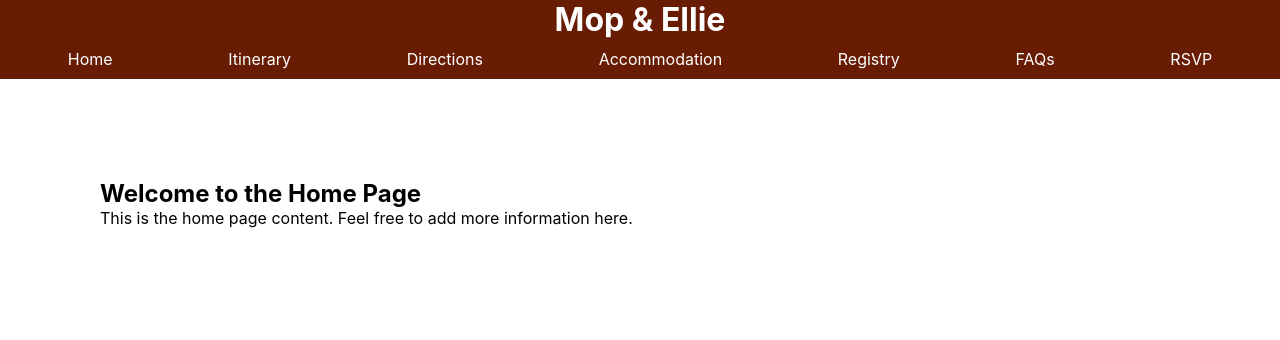
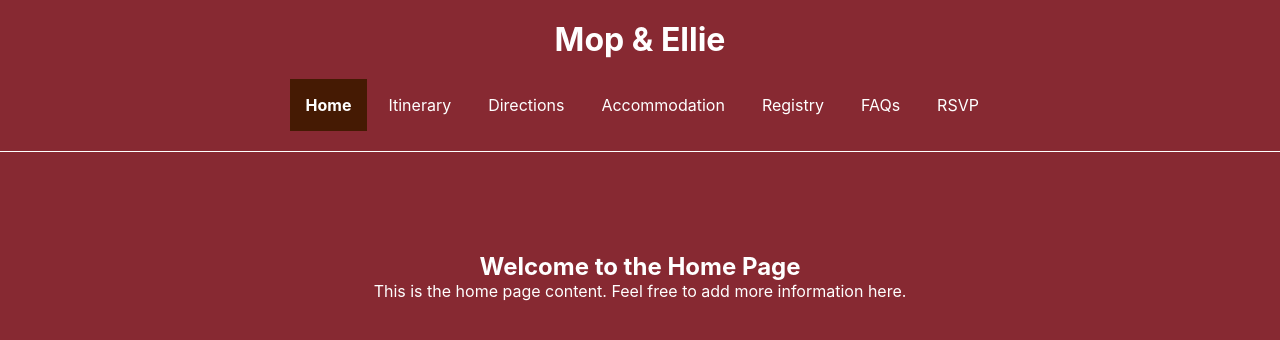
Before and after one commit to rjh-mopjones/wdst_fe, a React (Create React App) app in the folder wedsite/: page / in a window 1280 px wide. Shown: the top 340 px of the page. Built offline with nearby package versions, Linux system fonts and the light colour scheme.

Commit message:
made navbar look a bit sexier

```diff
--- a/wedsite/public/index.html
+++ b/wedsite/public/index.html
@@ -3,7 +3,8 @@
   <head>
     <meta charset="utf-8" />
     <link rel="icon" href="%PUBLIC_URL%/favicon.ico" />
-    <meta name="viewport" content="width=device-width, initial-scale=1" />
+<!--    <meta name="viewport" content="width=device-width, initial-scale=1" />-->
+    <meta name="viewport" content="width=device-width, initial-scale=1, user-scalable=no, shrink-to-fit=no, viewport-fit=cover">
     <meta name="theme-color" content="#000000" />
     <meta
       name="description"
--- a/wedsite/src/App.js
+++ b/wedsite/src/App.js
@@ -16,7 +16,7 @@ import FAQs from "./components/FAQs"; // Import your CSS file
 const App = () => {
   return (
       <Router>
-          <div>
+          <div className={"page"}>
               <Navbar/>
               <div className="content">
               <Routes>
--- a/wedsite/src/components/Navbar.js
+++ b/wedsite/src/components/Navbar.js
@@ -1,45 +1,29 @@
 // Navbar.js
 
-import React, { useState } from 'react';
-import { Link } from 'react-router-dom';
+import React from 'react';
+import { NavLink } from 'react-router-dom';
+
 
 
 const Navbar = () => {
-    const [activeItem, setActiveItem] = useState('Home');
-
-    const handleItemClick = (itemName) => {
-        setActiveItem(itemName);
+    const activeState = ({ isActive }) => {
+        return {
+            backgroundColor: isActive ? "rgb(69 26 3)" : "",
+            fontWeight: isActive ? "bold" : ""
+        };
     };
-
     return (
         <div className={'topBar'}>
             <div><h1 className='title'>Mop & Ellie</h1></div>
-        <nav>
+        <nav className={'navb'}>
             <ul>
-                <li className={activeItem === 'home' ? 'active' : ''} onClick={() => handleItemClick('home')}>
-                    <Link to="/">Home</Link>
-                </li>
-                <li className={activeItem === 'itinerary' ? 'active' : ''} onClick={() => handleItemClick('itinerary')}>
-                    <Link to="/itinerary">Itinerary</Link>
-                </li>
-                <li className={activeItem === 'directions' ? 'active' : ''}
-                    onClick={() => handleItemClick('directions')}>
-                    <Link to="/directions">Directions</Link>
-                </li>
-                <li className={activeItem === 'accommodation' ? 'active' : ''}
-                    onClick={() => handleItemClick('accommodation')}>
-                    <Link to="/accommodation">Accommodation</Link>
-                </li>
-                <li className={activeItem === 'registry' ? 'active' : ''}
-                    onClick={() => handleItemClick('registry')}>
-                    <Link to="/registry">Registry</Link>
-                </li>
-                <li className={activeItem === 'faqs' ? 'active' : ''} onClick={() => handleItemClick('faqs')}>
-                    <Link to="/faqs">FAQs</Link>
-                </li>
-                <li className={activeItem === 'rsvp' ? 'active' : ''} onClick={() => handleItemClick('rsvp')}>
-                    <Link to="/rsvp">RSVP</Link>
-                </li>
+                <li> <NavLink to='/' style={activeState}>Home</NavLink></li>
+                <li><NavLink to='/itinerary' style={activeState}>Itinerary</NavLink></li>
+                <li><NavLink to='/directions' style={activeState}>Directions</NavLink></li>
+                <li><NavLink to='/accommodation' style={activeState}>Accommodation</NavLink></li>
+                <li><NavLink to='/registry' style={activeState}>Registry</NavLink></li>
+                <li><NavLink to='/faqs' style={activeState}>FAQs</NavLink></li>
+                <li><NavLink to='/rsvp' style={activeState}>RSVP</NavLink></li>
             </ul>
         </nav>
         </div>
--- a/wedsite/src/styles/styles.css
+++ b/wedsite/src/styles/styles.css
@@ -1,8 +1,7 @@
 /* styles.css */
 
 nav {
-    background-color: #681c03;
-    padding: 10px;
+    padding: 20px;
 }
 
 ul {
@@ -19,19 +18,71 @@ a {
     text-decoration: green;
     color: white;
 }
-.active {
-    background-color: black;
-}
+
 .title {
-    background-color: #681c03;
     text-align: center;
     color: white;
+    padding-top: 20px;
 }
 
 .topBar {
-    background-color: #681c03;
+    /*background-color: #995D6A;*/
+    background-color: #872932;
 }
 
 .content {
     padding: 100px; /* Adjust the padding to create space below the navbar */
+    background-color: #872932;
 }
+
+.page {
+    background-color: #872932;
+    text-align: center;
+    color: white;
+    white-space: pre-wrap;
+
+}
+html, body {
+    height: 100%;
+    width: 100%;
+    /*min-height: 100vh;*/
+    background-color: #872932;
+}
+
+*,
+*::before,
+*::after {
+    box-sizing: border-box;
+    padding: 0;
+    margin: 0;
+}
+
+.navb {
+    /*background-color: #995D6A;*/
+    background-color: #872932;
+    border-bottom: 1px solid white;
+}
+
+.navb ul {
+    display: flex;
+    justify-content: center;
+    gap: 5px;
+    padding: 1em;
+    list-style-type: none;
+}
+
+
+.navb ul a {
+    color: white;
+    text-decoration: none;
+    /*font-family: inter;*/
+    padding: 1em;
+}
+
+.navb ul a:hover {
+    border-bottom: 3px solid white;
+}
+
+.active {
+    color: #995D6A;
+}
```
